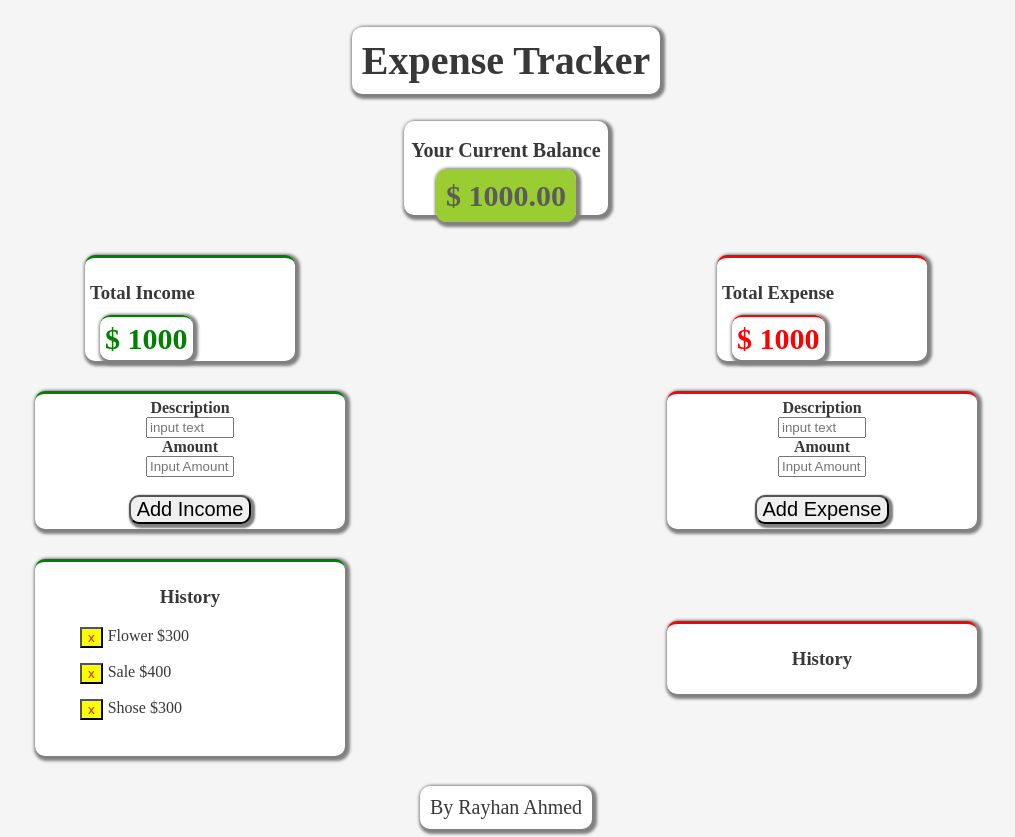
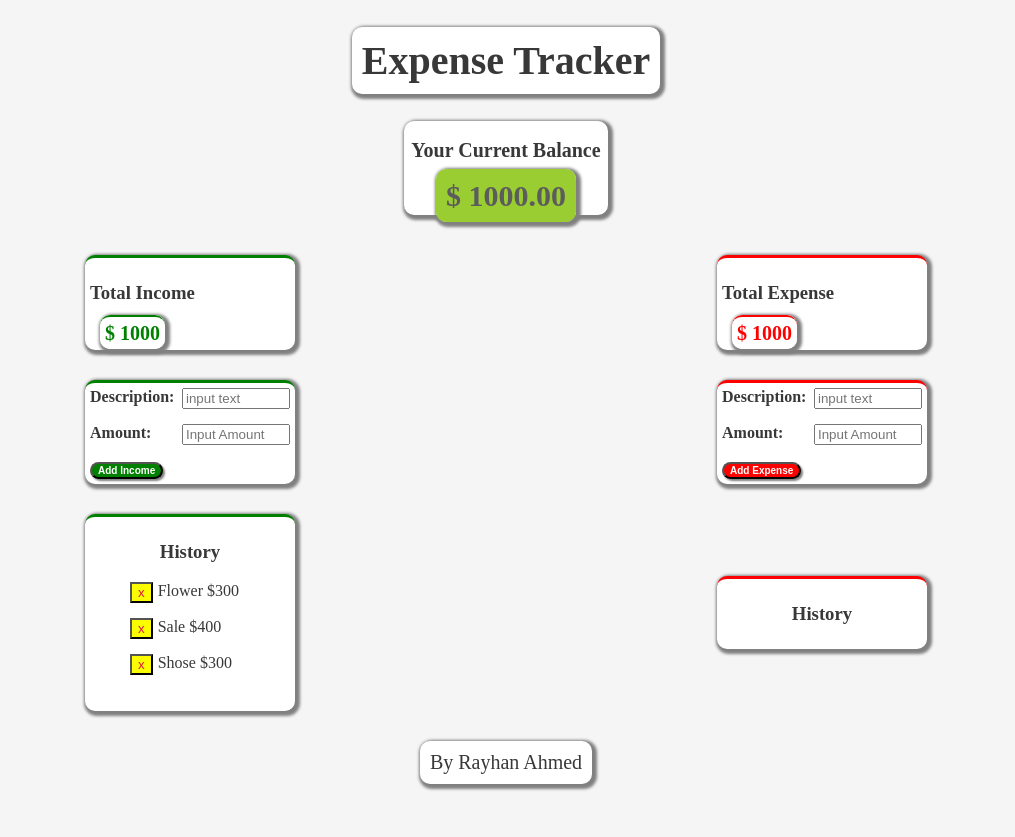
Before and after one commit to srehanpk/expense-tracker, a React (Create React App) app: page / in a window 1280 px wide. Shown: the whole page, without its empty margins (134-1149 px from the left). After the commit the page ends 800 px from the top, so only its background shows below. Built offline with nearby package versions, Linux system fonts and the light colour scheme.

Commit message:
Update CSS

```diff
--- a/src/App.css
+++ b/src/App.css
@@ -96,7 +96,7 @@ width: 200px;
 
 .income span {
 
-  font-size: 30px;
+  font-size: 20px;
   color: green;
   font-weight: bolder;
   border-top: solid 2px green;
@@ -110,7 +110,7 @@ width: 200px;
 
 .expense span {
 
-  font-size: 30px;
+  font-size: 20px;
   color: red;
   font-weight: bolder;
   border-top: solid 2px red;
@@ -123,7 +123,6 @@ width: 200px;
 
 .form {
 
-
   color: rgb(56, 56, 56);
   margin-top: 30px;
   display: flex;
@@ -132,53 +131,67 @@ width: 200px;
 
 .plus  {
 
-text-align: center;
 box-shadow: gray 2px 2px 3px 3px;
 border-top: solid 3px green;
 border-radius: 10px;
 background-color: white;
 padding: 5px;
-width: 300px;
+width: 200px;
 margin: auto;
-
 }
 
 .plus input {
 
-  width: 80px;
+  width: 100px;
+  float: right;
+}
+
+.plus h3 {
+
+  text-align: center;
 }
 
 .minus {
 
-text-align: center;
 box-shadow: gray 2px 2px 3px 3px;
 border-top: solid 3px red;
 border-radius: 10px;
 background-color: white;
 padding: 5px;
-width: 300px;
+width: 200px;
 margin: auto;
 }
 
 .minus input {
 
-  width: 80px;
+  width: 100px;
+  float: right;
+}
+.minus h3 {
+
+  text-align: center;
 }
 
 .plus-btn {
 
-
-  font-size: 20px;
-  box-shadow: gray 2px 2px 2px 2px;
+  color: white;
+  font-size: 10px;
+  font-weight: bolder;
+  box-shadow: gray 2px 2px 2px 0px;
   border-radius: 10px;
   cursor: pointer;
+  background-color: green;
+
 }
 .minus-btn {
 
-  font-size: 20px;
-  box-shadow:gray 2px 2px 2px 2px;
+  color: white;
+  font-size: 10px;
+  font-weight: bolder;
+  box-shadow:gray 2px 2px 2px 0px;
   border-radius: 10px;
   cursor: pointer;
+  background-color: red;
 }
 
 .foot {
--- a/src/Input.js
+++ b/src/Input.js
@@ -25,11 +25,11 @@ function Input  () {
                 <div className="plus">
 
                 <form >
-                    <b>Description</b><br/>
+                    <b>Description:</b>
                     <input type = "text" value={incText} onChange={(e)=>setIncText(e.target.value)}  placeholder="input text" ></input>
 
-                    <br/>
-                    <b>Amount</b><br/>
+                    <br/><br/>
+                    <b>Amount:</b>
                     <input type = "text" value={incAmount} onChange={(e)=>setIncAmount(e.target.value)} placeholder="Input Amount" ></input>
                     <br/><br/>
                     <button className="plus-btn">Add Income</button>
@@ -40,11 +40,11 @@ function Input  () {
                 <div className="minus">
 
                 <form>
-                    <b>Description</b><br/>
+                    <b>Description:</b>
                     <input type = "text" value={expText} onChange={(e)=>setExpText(e.target.value)} placeholder="input text" ></input>
 
-                    <br/>
-                    <b>Amount</b><br/>
+                    <br/> <br/>
+                    <b>Amount:</b>
                     <input type = "text" value={expAmount} onChange={(e)=>setExpAmount(e.target.value)} placeholder="Input Amount" ></input>
                     <br/><br/>
                     <button className="minus-btn">Add Expense</button>
@@ -56,6 +56,7 @@ function Input  () {
                 <div className="form">
                     <div className="plus">
                     <h3>History</h3>
+
                     <ul className="list">
                     {transactions.map(transaction => (<Transaction key={transaction.id} transaction={transaction} />))}
 
```
